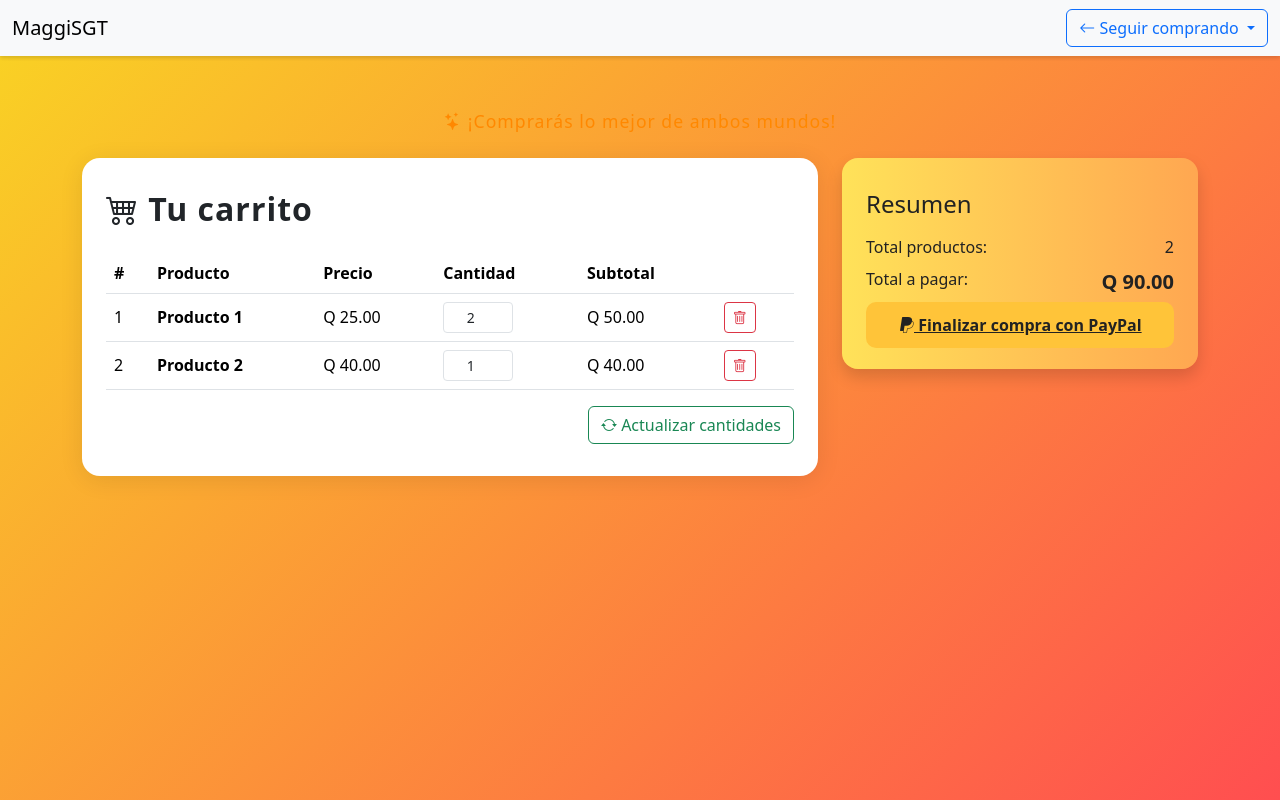
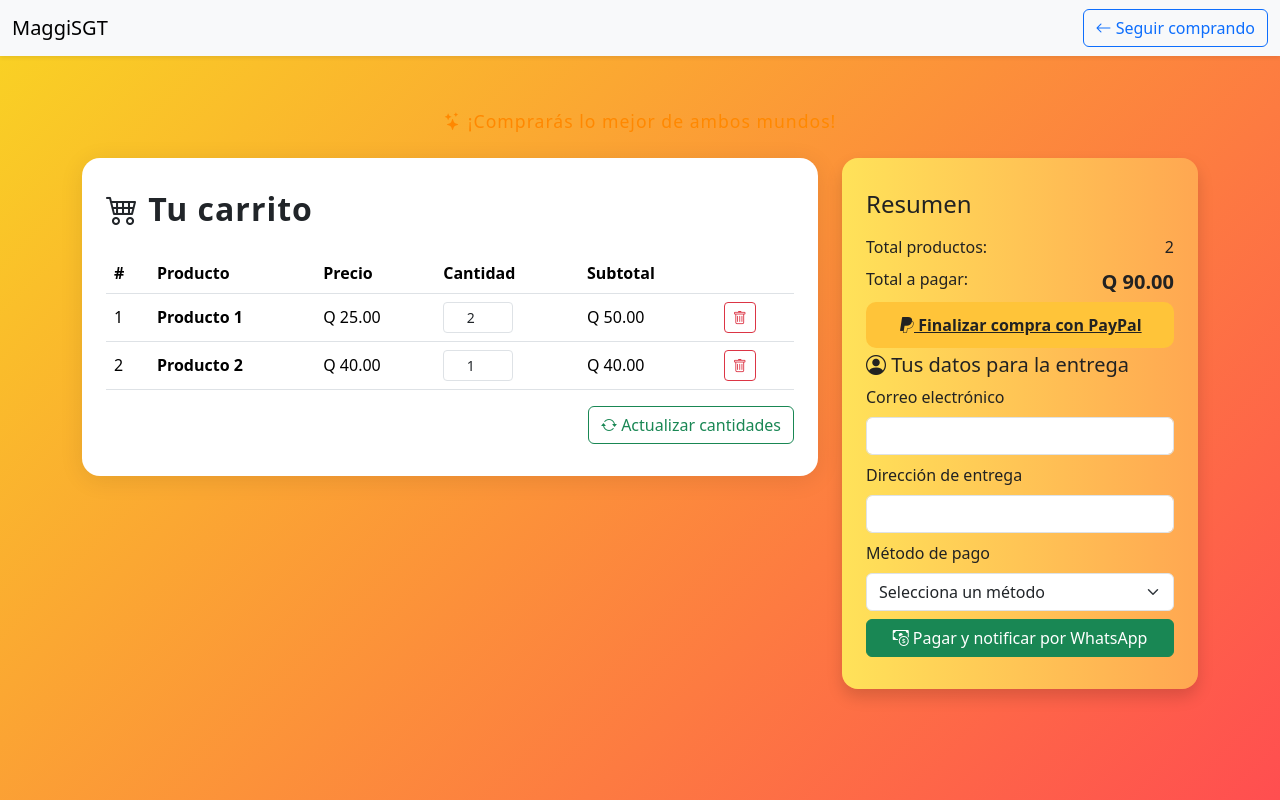
Before and after one commit to miguelPM199/maggisgt, a PHP site: page /carrito.php in a window 1280 px wide. Run offline with PHP 8.4, Linux system fonts and the light colour scheme; some libraries are stand-ins or nearby versions.

Commit message:
Actualizo carrito.php

```diff
--- a/carrito.php
+++ b/carrito.php
@@ -43,6 +43,27 @@
 $total = 0;
 foreach ($_SESSION['carrito'] as $item) {
     $total += $item['precio'] * $item['cantidad'];
+}
+
+// Procesar pago personalizado
+$mensaje_error = "";
+if ($_SERVER['REQUEST_METHOD'] === 'POST' && isset($_POST['pagar_personalizado'])) {
+    $correo = trim($_POST['correo'] ?? "");
+    $direccion = trim($_POST['direccion'] ?? "");
+    $metodo_pago = $_POST['metodo_pago'] ?? "";
+
+    if ($correo && $direccion && $metodo_pago) {
+        $mensaje = "Nueva compra en MaggiSGT:%0A";
+        $mensaje .= "Correo: $correo%0A";
+        $mensaje .= "Dirección: $direccion%0A";
+        $mensaje .= "Método de pago: $metodo_pago%0A";
+        $mensaje .= "Total: Q " . number_format($total, 2);
+        $whatsapp = "https://wa.me/50259252725?text=" . $mensaje;
+        header("Location: $whatsapp");
+        exit;
+    } else {
+        $mensaje_error = "Por favor, completa todos los campos.";
+    }
 }
 
 // URL de PayPal (reemplaza con tu enlace real de PayPal)
@@ -119,6 +140,15 @@
             color: #111;
         }
     </style>
+    <!-- Google Identity Services -->
+    <script src="https://accounts.google.com/gsi/client" async defer></script>
+    <script>
+    function onSignIn(response) {
+        // Decodifica el JWT para obtener el correo
+        const data = JSON.parse(atob(response.credential.split('.')[1]));
+        document.getElementById('correo').value = data.email;
+    }
+    </script>
 </head>
 <body>
     <nav class="navbar navbar-expand-lg navbar-light bg-light fixed-top shadow-sm">
@@ -202,6 +232,41 @@
                         <a href="<?php echo $paypal_url; ?>" target="_blank" class="paypal-btn w-100 mb-2">
                             <i class="bi bi-paypal"></i> Finalizar compra con PayPal
                         </a>
+                        <form method="post" class="mt-3">
+                            <h5 class="mb-2"><i class="bi bi-person-circle"></i> Tus datos para la entrega</h5>
+                            <!-- Google Sign-In -->
+                            <div id="g_id_onload"
+                                 data-client_id="TU_CLIENT_ID_DE_GOOGLE"
+                                 data-context="signin"
+                                 data-ux_mode="popup"
+                                 data-callback="onSignIn"
+                                 data-auto_prompt="false">
+                            </div>
+                            <div class="g_id_signin mb-2" data-type="standard"></div>
+                            <?php if ($mensaje_error): ?>
+                                <div class="alert alert-danger py-1"><?php echo $mensaje_error; ?></div>
+                            <?php endif; ?>
+                            <div class="mb-2">
+                                <label for="correo" class="form-label">Correo electrónico</label>
+                                <input type="email" class="form-control" id="correo" name="correo" required>
+                            </div>
+                            <div class="mb-2">
+                                <label for="direccion" class="form-label">Dirección de entrega</label>
+                                <input type="text" class="form-control" id="direccion" name="direccion" required>
+                            </div>
+                            <div class="mb-2">
+                                <label for="metodo_pago" class="form-label">Método de pago</label>
+                                <select class="form-select" id="metodo_pago" name="metodo_pago" required>
+                                    <option value="">Selecciona un método</option>
+                                    <option value="PayPal">PayPal</option>
+                                    <option value="Contra entrega">Pago contra entrega</option>
+                                    <option value="Tarjeta">Tarjeta de débito/crédito</option>
+                                </select>
+                            </div>
+                            <button type="submit" name="pagar_personalizado" class="btn btn-success w-100">
+                                <i class="bi bi-cash-coin"></i> Pagar y notificar por WhatsApp
+                            </button>
+                        </form>
                     <?php else: ?>
                         <button class="btn btn-warning btn-checkout w-100" disabled>
                             <i class="bi bi-cash-coin"></i> Finalizar compra
@@ -213,19 +278,3 @@
     </div>
     <script src="https://cdn.jsdelivr.net/npm/bootstrap@5.3.3/dist/js/bootstrap.bundle.min.js"></script>
 </body>
-</html>
-<nav class="navbar navbar-expand-lg navbar-light bg-light fixed-top shadow-sm">
-    <div class="container-fluid">
-        <a class="navbar-brand" href="index.php">MaggiSGT</a>
-        <div class="dropdown ms-auto">
-            <button class="btn btn-outline-primary dropdown-toggle" type="button" id="seguirComprandoDropdown" data-bs-toggle="dropdown" aria-expanded="false">
-                <i class="bi bi-arrow-left"></i> Seguir comprando
-            </button>
-            <ul class="dropdown-menu dropdown-menu-end" aria-labelledby="seguirComprandoDropdown">
-                <li><a class="dropdown-item" href="index.php"><i class="bi bi-house"></i> Página principal</a></li>
-                <li><a class="dropdown-item" href="productos_gt.php"><i class="bi bi-bag"></i> Productos Guatemaltecos</a></li>
-                <li><a class="dropdown-item" href="productos_mx.php"><i class="bi bi-bag"></i> Productos Mexicanos</a></li>
-            </ul>
-        </div>
-    </div>
-</nav>
```
